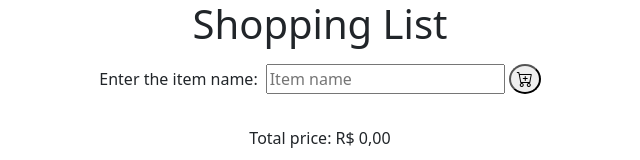
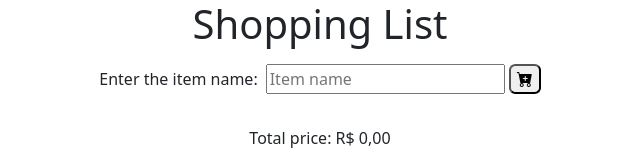
Before and after one commit to fmagesty/shopping-list, a React (Create React App) app: page / in a window 1280 px wide. Shown: the top 160 px of the page, without its empty margins (320-960 px from the left). Built offline with nearby package versions, Linux system fonts and the light colour scheme.

Commit message:
fea: add button style

```diff
--- a/src/components/DisplayItems/DisplayItems.js
+++ b/src/components/DisplayItems/DisplayItems.js
@@ -30,14 +30,6 @@ const DisplayItems = () => {
           </div>
         ))}
       <TotalPrice />
-      <ul>
-        {itemList &&
-          itemList.map((item) => (
-            <li key={item.name}>
-              {item.name}--{item.price}--{item.price}
-            </li>
-          ))}
-      </ul>
     </div>
   );
 };
--- a/src/components/InputItemName/InputItemName.js
+++ b/src/components/InputItemName/InputItemName.js
@@ -7,7 +7,7 @@ import { addItem } from "../DisplayItems/displayItemsSlice";
 const InputItemName = () => {
   const itemList = useSelector((state) => state.addItem.itemList);
   const dispatch = useDispatch();
-  const [name, setName] = useState('');
+  const [name, setName] = useState("");
 
   const handleChange = (e) => {
     setName(e.target.value);
@@ -15,12 +15,10 @@ const InputItemName = () => {
 
   const handleSubmit = (e) => {
     e.preventDefault();
-    // Resets the input field after adding item
     document.getElementById("input-item").value = null;
-    // Check if item is already on the list
-    (itemList.find(item => item.name === name))
+    itemList.find((item) => item.name === name)
       ? alert(`${name} is already on your list`)
-      : dispatch(addItem(name))
+      : dispatch(addItem(name));
   };
 
   return (
@@ -36,7 +34,7 @@ const InputItemName = () => {
         />
       </label>
       <button id="submit-btn">
-        <i className="bi bi-cart-plus" type="submit"></i>
+        <i className="bi bi-cart-plus-fill" type="submit"></i>
       </button>
     </form>
   );
--- a/src/components/InputItemName/styles.css
+++ b/src/components/InputItemName/styles.css
@@ -9,5 +9,5 @@
   font-size: 1rem;
 }
 #submit-btn {
-  border-radius: 50%;
+  border-radius: 20%;
 }
```
Also changed, not shown: src/components/OrderBy/index.js (deleted).
